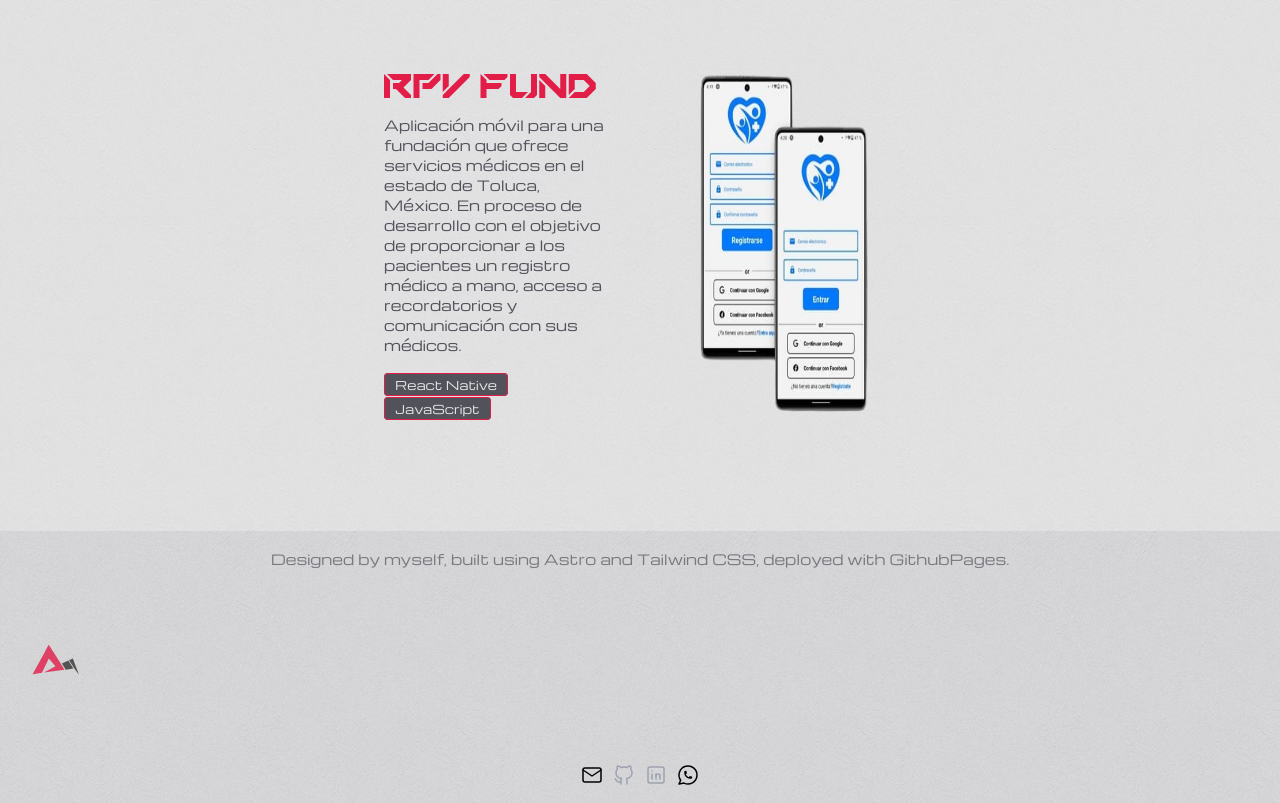
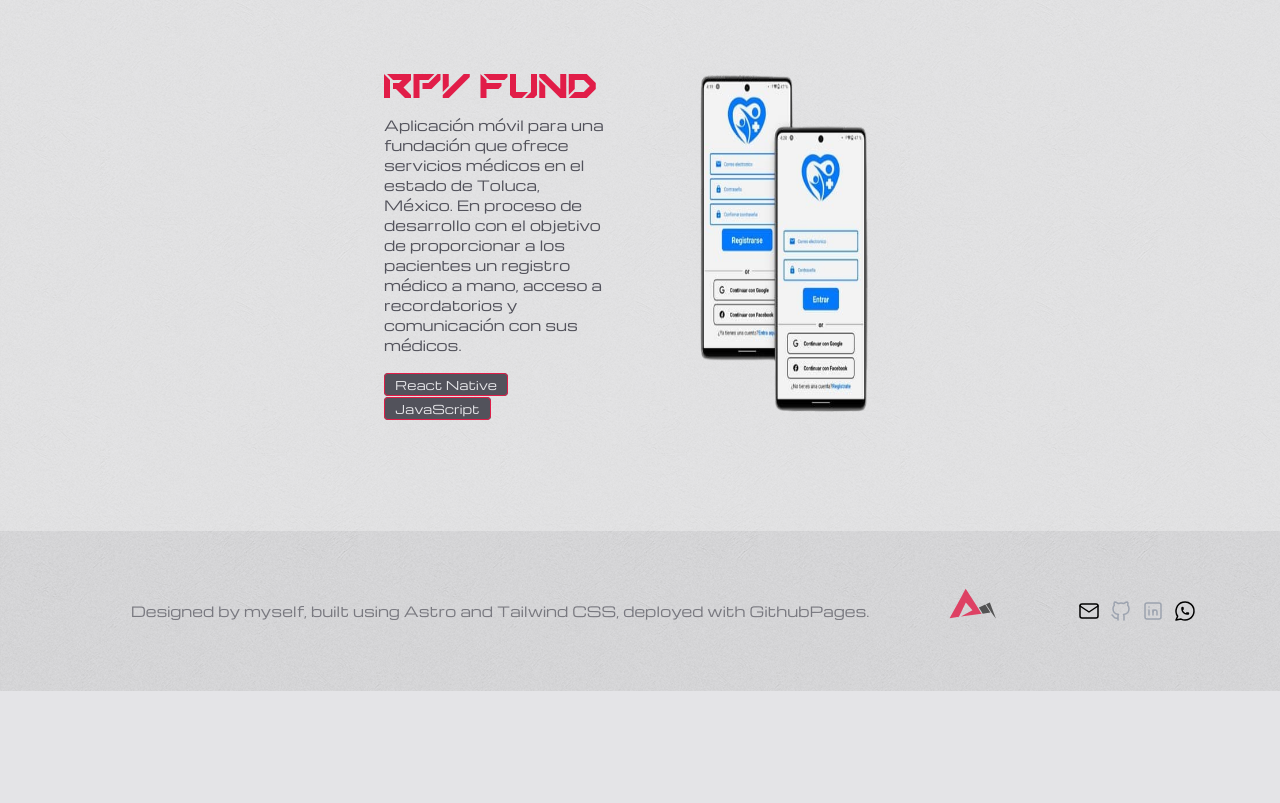
Before and after one commit to DxRavage/dxravage.github.io, an Astro site: page / in a window 1280 px wide. Shown: the part 1277-2080 px from the top of the page. After the commit the page ends 1968 px from the top, so only its background shows below. Built offline with nearby package versions, Linux system fonts and the light colour scheme; Astro itself is replaced by a stand-in of ours.

Commit message:
Fixed issue with logo position after previous update, remove unnecesary divs and section

```diff
--- a/src/components/Footer.astro
+++ b/src/components/Footer.astro
@@ -6,14 +6,11 @@ import Whatsapp from "../components/Whatsapp.astro";
 import Logo from "../components/Logo.astro";
 ---
 
-<section class="w-full">
-  <div>
-    <section class="flex flex-col md:flex-row justify-center items-center py-4">
+<section class="flex flex-col md:flex-row justify-center items-center">
   <p
     class="leading-6 text-sm text-pretty text-center text-primary opacity-70 px-4 md:px-12"
   >
-        Designed by myself, built using <span
-          class="hover:text-rose cursor-pointer"
+    Designed by myself, built using <span class="hover:text-rose cursor-pointer"
       ><a href="https://astro.build" target="_blank" rel="noopener">Astro</a
       ></span
     > and
@@ -27,14 +24,11 @@ import Logo from "../components/Logo.astro";
       ></span
     >.
   </p>
-    </section>
   <Logo />
-      <div class="flex space-x-2 justify-center py-4">
+  <div class="flex space-x-2 justify-center">
     <Mail />
     <Github />
     <Linkedin />
     <Whatsapp />
   </div>
-    </div>
-  </div>
 </section>
--- a/src/components/Logo.astro
+++ b/src/components/Logo.astro
@@ -10,7 +10,15 @@
       viewBox="0 0 200 102"
       version="1.1"
       id="svg5"
+      inkscape:version="1.3.2 (091e20e, 2023-11-25, custom)"
+      sodipodi:docname="logo propuesta.svg"
+      inkscape:export-filename="logo.png"
+      inkscape:export-xdpi="96"
+      inkscape:export-ydpi="96"
+      xmlns:inkscape="http://www.inkscape.org/namespaces/inkscape"
+      xmlns:sodipodi="http://sodipodi.sourceforge.net/DTD/sodipodi-0.dtd"
       xmlns="http://www.w3.org/2000/svg"
+      xmlns:svg="http://www.w3.org/2000/svg"
    >
       <sodipodi:namedview
          id="namedview7"
@@ -33,18 +41,22 @@
          inkscape:window-maximized="1"
          inkscape:current-layer="layer1"></sodipodi:namedview>
       <defs id="defs2"></defs>
+      <g inkscape:label="Capa 1" inkscape:groupmode="layer" id="layer1">
          <path
             style="fill:#e11d48;fill-opacity:1;stroke-width:0.264583"
             d="M 60.84582,23.332831 C 75.062992,45.008439 73.994271,43.589286 80.772581,54.578046 L 54.928354,57.878656 69.309985,50.029893 61.015104,40.529625 52.450683,58.104114 40.764107,60.01994 C 46.506706,50.309316 54.589529,34.997848 60.84582,23.332831 Z"
-            id="path1"></path>
+            id="path1"
+            sodipodi:nodetypes="cccccccc"></path>
          <path
             style="fill:#333333;fill-opacity:1;stroke-width:0.264583"
             d="m 91.08694,40.480147 -4.812673,2.08113 c 6.63303,10.307831 6.615802,10.277631 12.350854,17.765111 C 94.145122,48.772258 94.206682,48.665399 91.08694,40.480147 Z"
-            id="path1-7"></path>
+            id="path1-7"
+            sodipodi:nodetypes="cccc"></path>
          <path
             style="fill:#333333;fill-opacity:1;stroke-width:0.280939"
             d="m 77.384076,46.471654 7.932984,-3.484764 6.436816,9.863797 -9.566628,1.453974 z"
-            id="path8"></path>
+            id="path8"
+            sodipodi:nodetypes="ccccc"></path>
       </g>
    </svg>
 </a>
```
Lines whose indentation alone changed are shown as unchanged.
